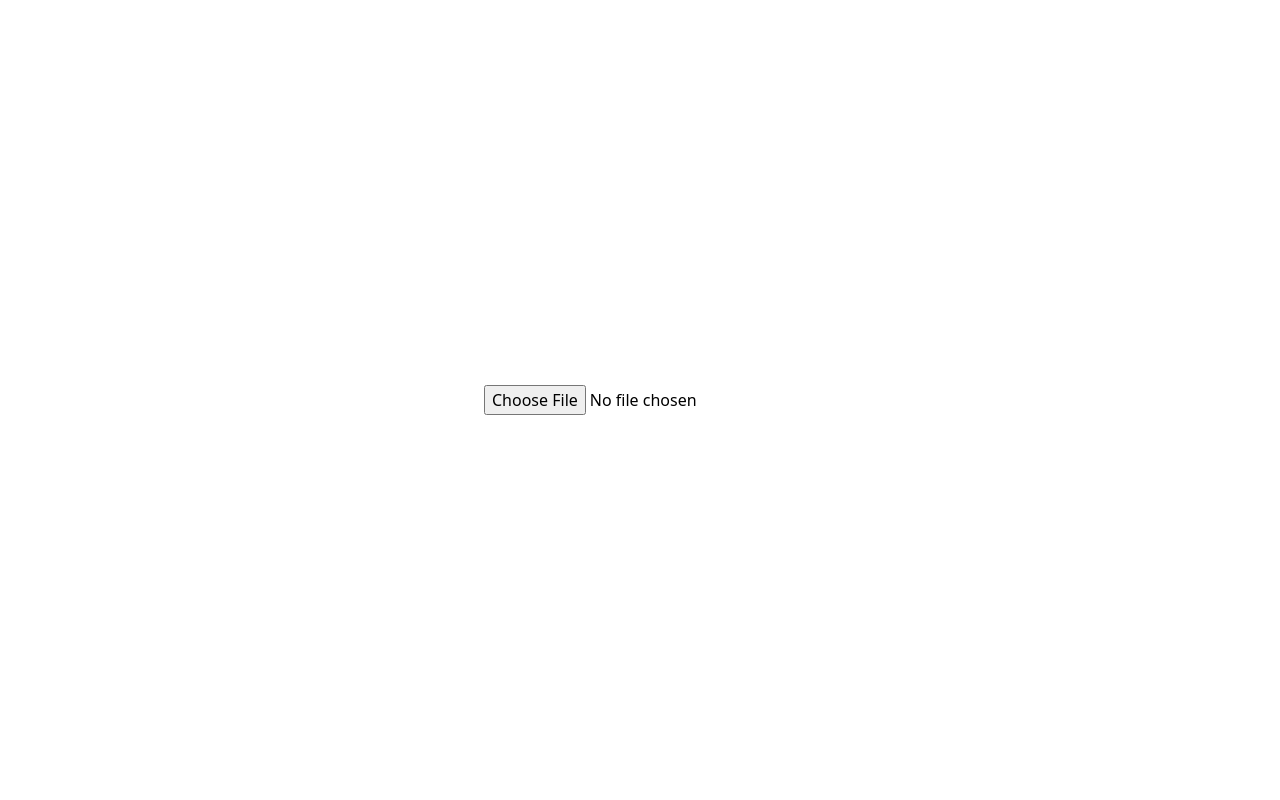
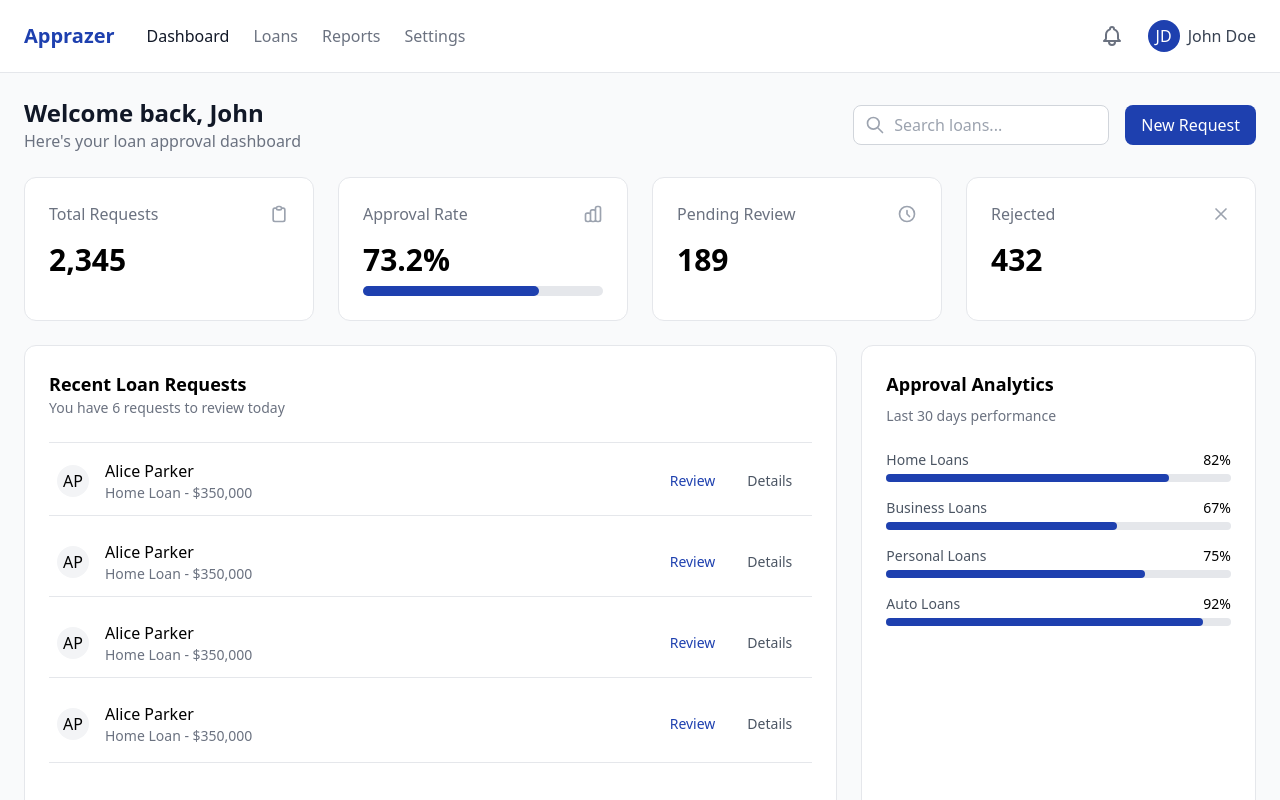
Before and after one commit to justinsiek/Apprazer, a Next.js app in the folder client/: page /dashboard in a window 1280 px wide. Built offline with nearby package versions, Linux system fonts and the light colour scheme.

Commit message:
initial dashboard

```diff
--- a/client/pages/dashboard.js
+++ b/client/pages/dashboard.js
@@ -1,33 +1,208 @@
-import React, { useState } from 'react';
+import { useState } from 'react';
+import Link from 'next/link';
 
-function Index() {
-  const [fileContent, setFileContent] = useState('');
+const Dashboard = () => {
+  return (
+    <div className="h-screen bg-gray-50 overflow-hidden">
+      {/* Navigation Bar */}
+      <nav className="flex items-center justify-between px-6 py-4 bg-white border-b border-gray-200">
+        <div className="flex items-center space-x-8">
+          <Link href="/dashboard" className="text-xl font-semibold text-blue-800">
+            Apprazer
+          </Link>
+          <div className="flex space-x-6">
+            <Link href="/dashboard" className="text-gray-900 font-medium">Dashboard</Link>
+            <Link href="/loans" className="text-gray-500 hover:text-gray-900">Loans</Link>
+            <Link href="/reports" className="text-gray-500 hover:text-gray-900">Reports</Link>
+            <Link href="/settings" className="text-gray-500 hover:text-gray-900">Settings</Link>
+          </div>
+        </div>
+        <div className="flex items-center space-x-4">
+          <button className="p-2 text-gray-500 hover:text-gray-900">
+            <svg className="w-6 h-6" fill="none" stroke="currentColor" viewBox="0 0 24 24">
+              <path strokeLinecap="round" strokeLinejoin="round" strokeWidth={2} d="M15 17h5l-1.405-1.405A2.032 2.032 0 0118 14.158V11a6.002 6.002 0 00-4-5.659V5a2 2 0 10-4 0v.341C7.67 6.165 6 8.388 6 11v3.159c0 .538-.214 1.055-.595 1.436L4 17h5m6 0v1a3 3 0 11-6 0v-1m6 0H9" />
+            </svg>
+          </button>
+          <div className="flex items-center space-x-2">
+            <div className="w-8 h-8 bg-blue-800 rounded-full flex items-center justify-center text-white">
+              JD
+            </div>
+            <span className="text-gray-700">John Doe</span>
+          </div>
+        </div>
+      </nav>
 
-  const handleFileChange = (event) => {
-    const file = event.target.files[0];
-    const formData = new FormData();
-    formData.append('file', file);
+      {/* Main Content */}
+      <main className="p-6">
+        {/* Header */}
+        <div className="flex justify-between items-center mb-6">
+          <div>
+            <h1 className="text-2xl font-bold text-gray-900">Welcome back, John</h1>
+            <p className="text-gray-500">Here's your loan approval dashboard</p>
+          </div>
+          <div className="flex space-x-4">
+            <div className="relative">
+              <input
+                type="text"
+                placeholder="Search loans..."
+                className="w-64 h-10 pl-10 pr-4 rounded-lg border border-gray-300 focus:outline-none focus:ring-2 focus:ring-blue-800 focus:border-transparent"
+              />
+              <svg className="w-5 h-5 text-gray-400 absolute left-3 top-2.5" fill="none" stroke="currentColor" viewBox="0 0 24 24">
+                <path strokeLinecap="round" strokeLinejoin="round" strokeWidth={2} d="M21 21l-6-6m2-5a7 7 0 11-14 0 7 7 0 0114 0z" />
+              </svg>
+            </div>
+            <button className="px-4 py-2 bg-blue-800 text-white rounded-lg hover:bg-blue-700 transition-colors">
+              New Request
+            </button>
+          </div>
+        </div>
 
-    fetch('http://localhost:8080/api/upload', {
-      method: 'POST',
-      body: formData,
-    })
-      .then(response => response.json())
-      .then(data => {
-        setFileContent(data.content);
-      });
-  };
+        {/* Stats Grid */}
+        <div className="grid grid-cols-4 gap-6 mb-6">
+          <div className="bg-white p-6 rounded-xl border border-gray-200">
+            <div className="flex justify-between items-center mb-4">
+              <h3 className="text-gray-500">Total Requests</h3>
+              <svg className="w-5 h-5 text-gray-400" fill="none" stroke="currentColor" viewBox="0 0 24 24">
+                <path strokeLinecap="round" strokeLinejoin="round" strokeWidth={2} d="M9 5H7a2 2 0 00-2 2v12a2 2 0 002 2h10a2 2 0 002-2V7a2 2 0 00-2-2h-2M9 5a2 2 0 002 2h2a2 2 0 002-2M9 5a2 2 0 012-2h2a2 2 0 012 2" />
+              </svg>
+            </div>
+            <p className="text-3xl font-bold">2,345</p>
+          </div>
 
-  return (
-    <div className='flex flex-col justify-center items-center h-screen'>
-      <p className='mb-4'>{fileContent}</p>
-      <input
-        type="file"
-        onChange={handleFileChange}
-        className='mb-4'
-      />
+          <div className="bg-white p-6 rounded-xl border border-gray-200">
+            <div className="flex justify-between items-center mb-4">
+              <h3 className="text-gray-500">Approval Rate</h3>
+              <svg className="w-5 h-5 text-gray-400" fill="none" stroke="currentColor" viewBox="0 0 24 24">
+                <path strokeLinecap="round" strokeLinejoin="round" strokeWidth={2} d="M9 19v-6a2 2 0 00-2-2H5a2 2 0 00-2 2v6a2 2 0 002 2h2a2 2 0 002-2zm0 0V9a2 2 0 012-2h2a2 2 0 012 2v10m-6 0a2 2 0 002 2h2a2 2 0 002-2m0 0V5a2 2 0 012-2h2a2 2 0 012 2v14a2 2 0 01-2 2h-2a2 2 0 01-2-2z" />
+              </svg>
+            </div>
+            <p className="text-3xl font-bold">73.2%</p>
+            <div className="w-full bg-gray-200 rounded-full h-2.5 mt-2">
+              <div className="bg-blue-800 h-2.5 rounded-full" style={{width: '73.2%'}}></div>
+            </div>
+          </div>
+
+          <div className="bg-white p-6 rounded-xl border border-gray-200">
+            <div className="flex justify-between items-center mb-4">
+              <h3 className="text-gray-500">Pending Review</h3>
+              <svg className="w-5 h-5 text-gray-400" fill="none" stroke="currentColor" viewBox="0 0 24 24">
+                <path strokeLinecap="round" strokeLinejoin="round" strokeWidth={2} d="M12 8v4l3 3m6-3a9 9 0 11-18 0 9 9 0 0118 0z" />
+              </svg>
+            </div>
+            <p className="text-3xl font-bold">189</p>
+          </div>
+
+          <div className="bg-white p-6 rounded-xl border border-gray-200">
+            <div className="flex justify-between items-center mb-4">
+              <h3 className="text-gray-500">Rejected</h3>
+              <svg className="w-5 h-5 text-gray-400" fill="none" stroke="currentColor" viewBox="0 0 24 24">
+                <path strokeLinecap="round" strokeLinejoin="round" strokeWidth={2} d="M6 18L18 6M6 6l12 12" />
+              </svg>
+            </div>
+            <p className="text-3xl font-bold">432</p>
+          </div>
+        </div>
+
+        {/* Recent Loans and Analytics Section */}
+        <div className="grid grid-cols-3 gap-6">
+          <div className="col-span-2 bg-white rounded-xl border border-gray-200 p-6">
+            <div className="flex justify-between items-center mb-6">
+              <div>
+                <h2 className="text-lg font-semibold">Recent Loan Requests</h2>
+                <p className="text-gray-500 text-sm">You have 6 requests to review today</p>
+              </div>
+            </div>
+
+            {/* Loan Request List */}
+            <div className="space-y-4 border-y border-gray-200 py-2">
+              {[1, 2, 3, 4].map((item, index) => (
+                <div key={item}>
+                  <div className="flex items-center justify-between p-2 hover:bg-gray-50 rounded-lg">
+                    <div className="flex items-center space-x-4">
+                      <div className="w-8 h-8 bg-gray-100 rounded-full flex items-center justify-center">
+                        AP
+                      </div>
+                      <div>
+                        <p className="font-medium">Alice Parker</p>
+                        <p className="text-sm text-gray-500">Home Loan - $350,000</p>
+                      </div>
+                    </div>
+                    <div className="flex space-x-2">
+                      <button className="px-3 py-1.5 text-sm text-blue-800 hover:bg-blue-50 rounded-lg">Review</button>
+                      <button className="px-3 py-1.5 text-sm text-gray-600 hover:bg-gray-50 rounded-lg">Details</button>
+                    </div>
+                  </div>
+                  {index < 3 && <div className="border-b border-gray-200 my-1"></div>}
+                </div>
+              ))}
+            </div>
+
+            {/* Pagination */}
+            <div className="flex items-center justify-between mt-6 pt-4">
+              <div className="flex items-center text-sm text-gray-500">
+                Showing <span className="font-medium mx-1">1</span> to <span className="font-medium mx-1">4</span> of <span className="font-medium mx-1">50</span> results
+              </div>
+              <div className="flex space-x-2">
+                <button className="px-3 py-1 border border-gray-300 rounded-md text-sm text-gray-600 hover:bg-gray-50 disabled:opacity-50" disabled>
+                  Previous
+                </button>
+                <button className="px-3 py-1 border border-gray-300 rounded-md text-sm text-gray-600 hover:bg-gray-50">
+                  Next
+                </button>
+              </div>
+            </div>
+          </div>
+
+          <div className="bg-white rounded-xl border border-gray-200 p-6">
+            <h2 className="text-lg font-semibold mb-2">Approval Analytics</h2>
+            <p className="text-gray-500 text-sm mb-6">Last 30 days performance</p>
+
+            <div className="space-y-4">
+              <div>
+                <div className="flex justify-between mb-1">
+                  <span className="text-sm text-gray-600">Home Loans</span>
+                  <span className="text-sm font-medium">82%</span>
+                </div>
+                <div className="w-full bg-gray-200 rounded-full h-2">
+                  <div className="bg-blue-800 h-2 rounded-full" style={{width: '82%'}}></div>
+                </div>
+              </div>
+
+              <div>
+                <div className="flex justify-between mb-1">
+                  <span className="text-sm text-gray-600">Business Loans</span>
+                  <span className="text-sm font-medium">67%</span>
+                </div>
+                <div className="w-full bg-gray-200 rounded-full h-2">
+                  <div className="bg-blue-800 h-2 rounded-full" style={{width: '67%'}}></div>
+                </div>
+              </div>
+
+              <div>
+                <div className="flex justify-between mb-1">
+                  <span className="text-sm text-gray-600">Personal Loans</span>
+                  <span className="text-sm font-medium">75%</span>
+                </div>
+                <div className="w-full bg-gray-200 rounded-full h-2">
+                  <div className="bg-blue-800 h-2 rounded-full" style={{width: '75%'}}></div>
+                </div>
+              </div>
+
+              <div>
+                <div className="flex justify-between mb-1">
+                  <span className="text-sm text-gray-600">Auto Loans</span>
+                  <span className="text-sm font-medium">92%</span>
+                </div>
+                <div className="w-full bg-gray-200 rounded-full h-2">
+                  <div className="bg-blue-800 h-2 rounded-full" style={{width: '92%'}}></div>
+                </div>
+              </div>
+            </div>
+          </div>
+        </div>
+      </main>
     </div>
   );
-}
+};
 
-export default Index;
+export default Dashboard;
```
